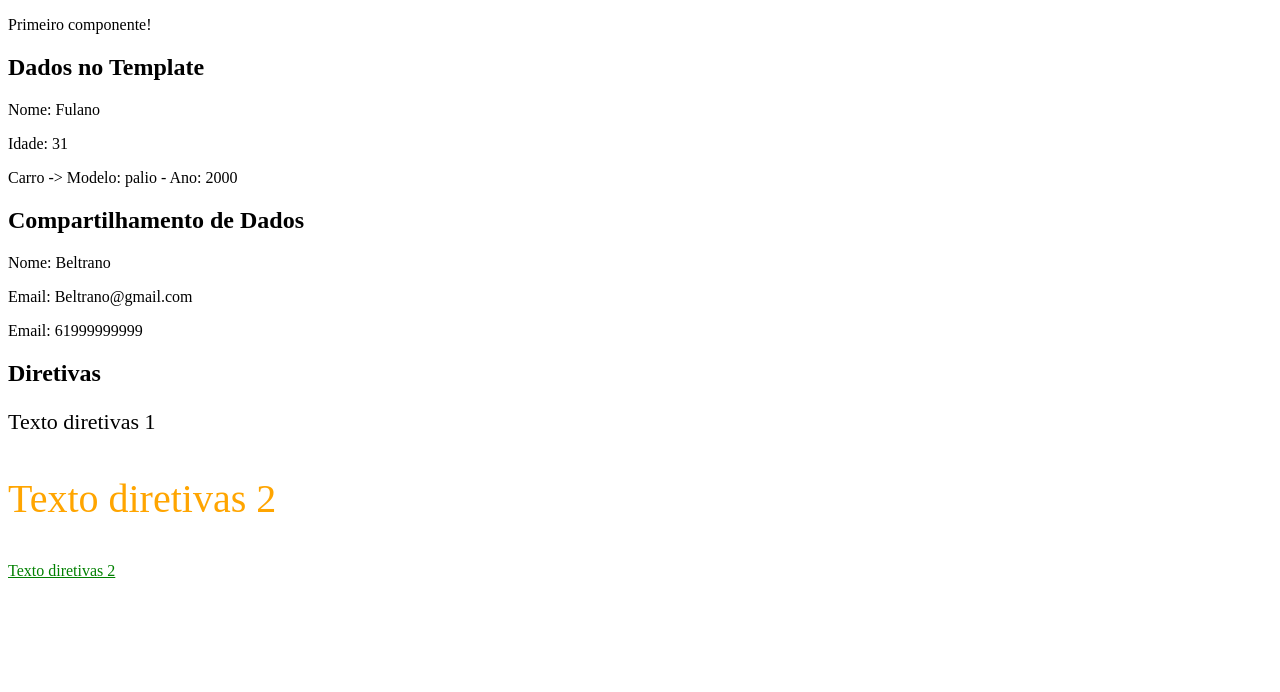
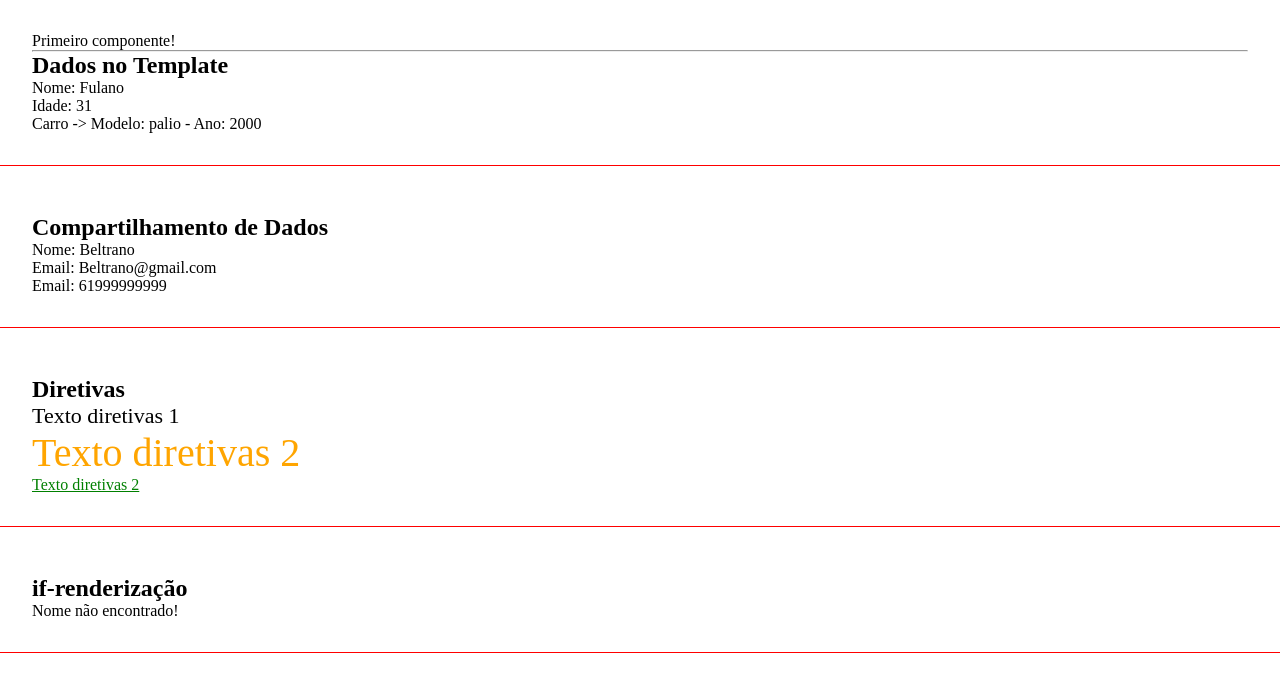
Before and after one commit to tiagobsb84/Angular_13-Curso, an Angular app: page / in a window 1280 px wide. Shown: the top 692 px of the page. Built offline with nearby package versions, Linux system fonts and the light colour scheme.

Commit message:
Rederizacao condicional

```diff
--- a/src/app/app.component.html
+++ b/src/app/app.component.html
@@ -3,3 +3,5 @@
 <app-parent-data [name]="username" [dataNem]="dados"></app-parent-data>
 
 <app-directives></app-directives>
+
+<app-if-render></app-if-render>
--- a/src/app/app.module.ts
+++ b/src/app/app.module.ts
@@ -5,13 +5,15 @@ import { AppComponent } from './app.component';
 import { FirstComponentComponent } from './components/first-component/first-component.component';
 import { ParentDataComponent } from './components/parent-data/parent-data.component';
 import { DirectivesComponent } from './components/directives/directives.component';
+import { IfRenderComponent } from './components/if-render/if-render.component';
 
 @NgModule({
   declarations: [
     AppComponent,
     FirstComponentComponent,
     ParentDataComponent,
-    DirectivesComponent
+    DirectivesComponent,
+    IfRenderComponent
   ],
   imports: [
     BrowserModule
--- a/src/app/components/directives/directives.component.html
+++ b/src/app/components/directives/directives.component.html
@@ -1,7 +1,7 @@
-<h2>Diretivas</h2>
+<div class="class">
+    <h2>Diretivas</h2>
 
-<p [ngStyle]="{ 'font-size': '22px' }">Texto diretivas 1</p>
-
-<p [ngStyle]="{ 'font-size': size+'px', 'color': color}">Texto diretivas 2</p>
-
-<p [ngClass]="classes">Texto diretivas 2</p>
+    <p [ngStyle]="{ 'font-size': '22px' }">Texto diretivas 1</p>
+    <p [ngStyle]="{ 'font-size': size+'px', 'color': color}">Texto diretivas 2</p>
+    <p [ngClass]="classes">Texto diretivas 2</p>
+</div>
--- a/src/app/components/first-component/first-component.component.html
+++ b/src/app/components/first-component/first-component.component.html
@@ -1,6 +1,8 @@
-<p>Primeiro componente!</p>
-
-<h2>Dados no Template</h2>
-<p>Nome: {{ nome }}</p>
-<p>Idade: {{ age }}</p>
-<p>Carro -> Modelo: {{car.modelo}} - Ano: {{car.ano}}</p>
+<div class="class">
+    <p>Primeiro componente!</p>
+    <hr>
+    <h2>Dados no Template</h2>
+    <p>Nome: {{ nome }}</p>
+    <p>Idade: {{ age }}</p>
+    <p>Carro -> Modelo: {{car.modelo}} - Ano: {{car.ano}}</p>
+</div>
--- /dev/null
+++ b/src/app/components/if-render/if-render.component.html
@@ -0,0 +1,9 @@
+<div class="class">
+    <h2>if-renderização</h2>
+    <p *ngIf="name === 'Fulano'; else nameNotFound ">Meu nome e Fulano</p>
+    <ng-template #nameNotFound>
+        <div>
+            <p>Nome não encontrado!</p>
+        </div>
+    </ng-template>
+</div>
--- /dev/null
+++ b/src/app/components/if-render/if-render.component.ts
@@ -0,0 +1,17 @@
+import { Component, OnInit } from '@angular/core';
+
+@Component({
+  selector: 'app-if-render',
+  templateUrl: './if-render.component.html',
+  styleUrls: ['./if-render.component.css']
+})
+export class IfRenderComponent implements OnInit {
+
+  name = 'Fulan';
+
+  constructor() { }
+
+  ngOnInit(): void {
+  }
+
+}
--- a/src/app/components/parent-data/parent-data.component.html
+++ b/src/app/components/parent-data/parent-data.component.html
@@ -1,4 +1,7 @@
-<h2>Compartilhamento de Dados</h2>
-<p>Nome: {{ name }}</p>
-<p>Email: {{ dataNem.email }}</p>
-<p>Email: {{ dataNem.telefone }}</p>
+<div class="class">
+    <h2>Compartilhamento de Dados</h2>
+
+    <p>Nome: {{ name }}</p>
+    <p>Email: {{ dataNem.email }}</p>
+    <p>Email: {{ dataNem.telefone }}</p>
+</div>
--- a/src/styles.css
+++ b/src/styles.css
@@ -1 +1,14 @@
-/* You can add global styles to this file, and also import other style files */
+* {
+    margin: 0;
+    padding: 0;
+}
+
+body {
+    padding-bottom: 599px;
+}
+
+.class {
+    border-bottom: 1px solid red;
+    padding: 2em;
+    margin-bottom: 1em;
+}
```
Also changed, not shown: src/app/components/if-render/if-render.component.css (added), 1 other file (tests, documents, lock files or other folders).
